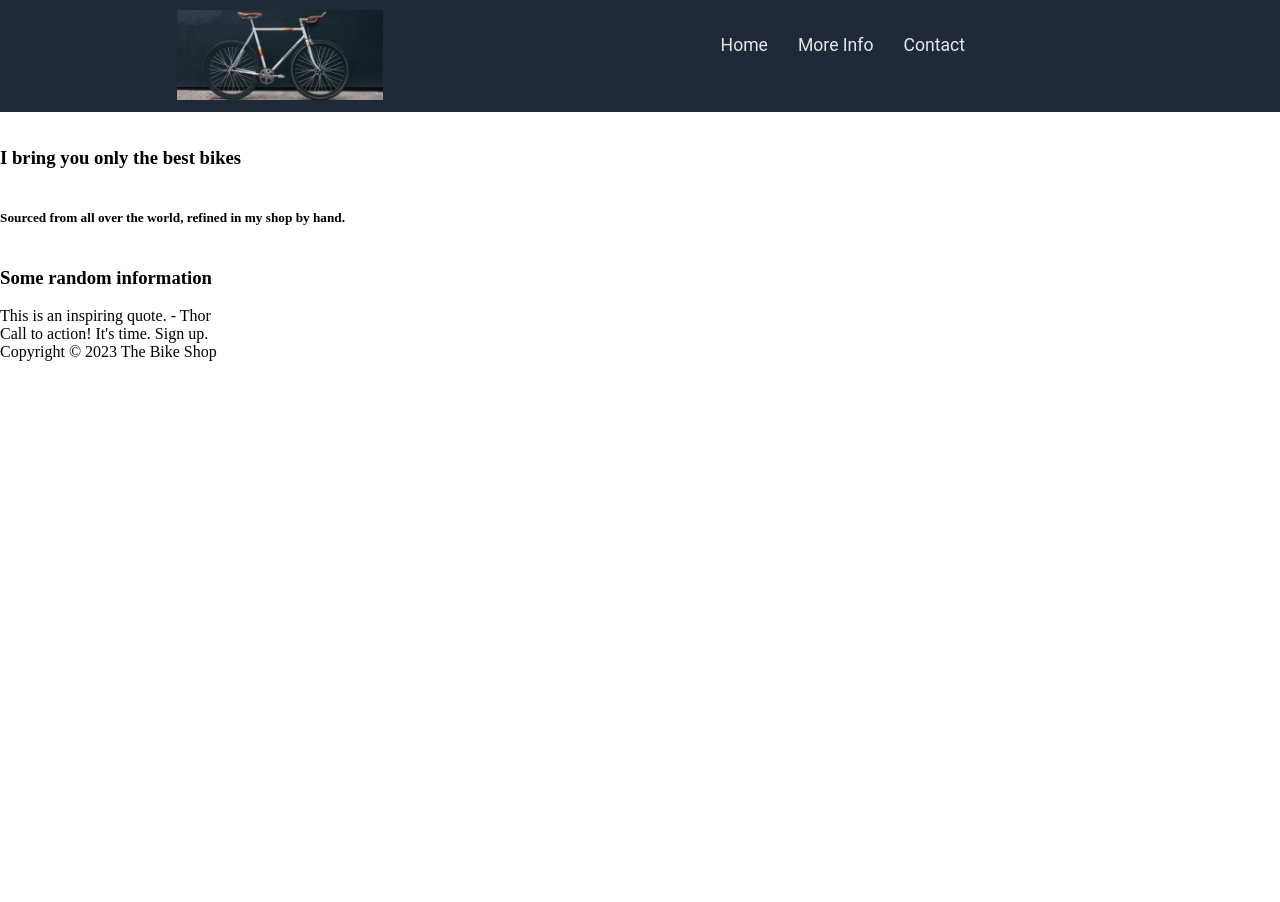
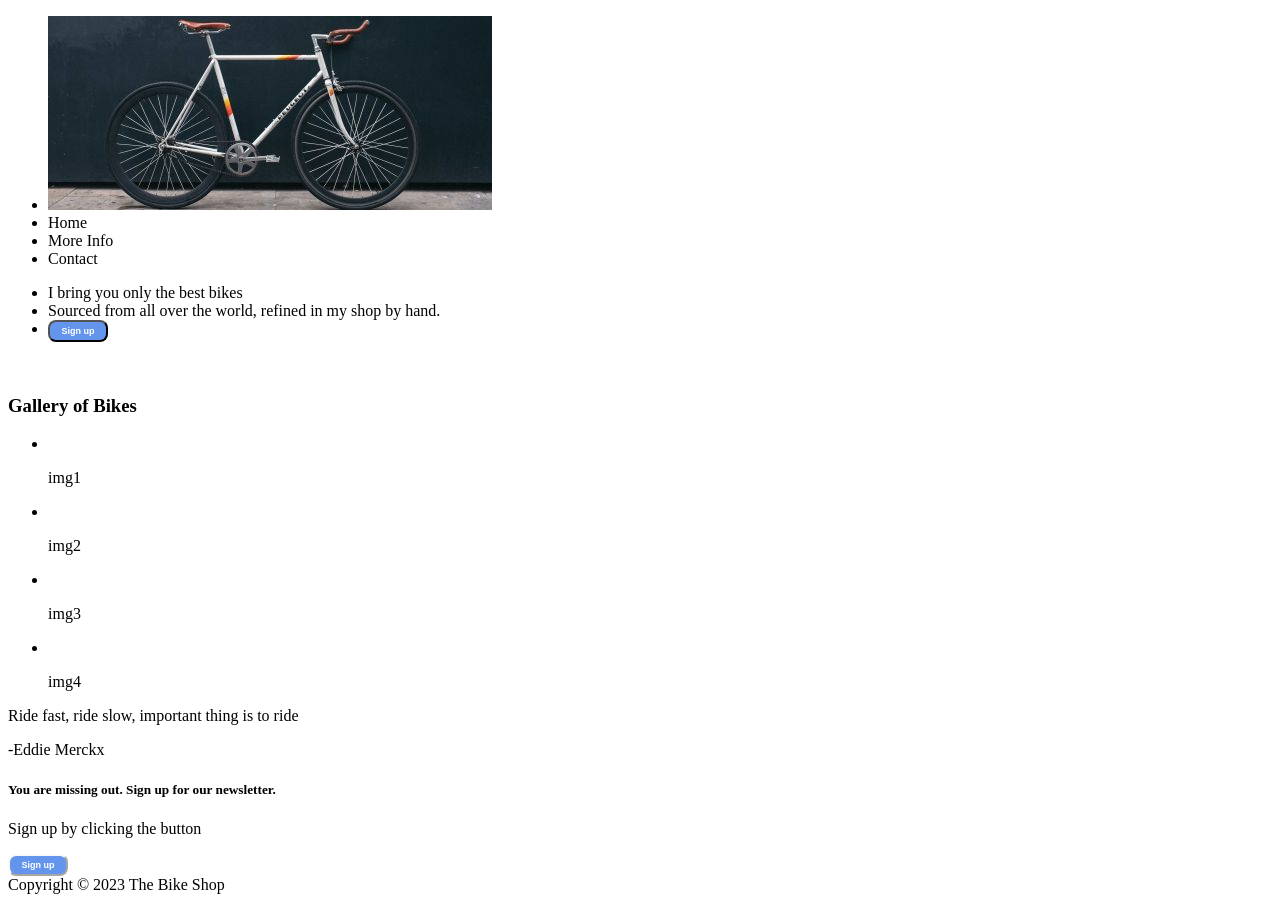
Before and after one commit to chrisvetek/OdinOne, a plain HTML site: page index.html in a window 1280 px wide. Before the commit the page ends 800 px from the top, so only its background shows below. Drawn offline with Linux system fonts and the light colour scheme.

Commit message:
resetting to redo css

```diff
--- a/index.html
+++ b/index.html
@@ -7,11 +7,11 @@
     <title>The Bike Shop</title>
 </head>
 <body>
-    <div class="flex-container">
+    <div>
         <ul>
             <div>
-                <li class="hlogo">
-                    <img src="images/robert-bye-bike.jpg" alt="Header Logo" height="90px">
+                <li>
+                    <img src="images/robert-bye-bike.jpg" alt="Header Logo">
                 </li>
             </div>
             <li>Home</li>
@@ -19,23 +19,33 @@
             <li>Contact</li>
         </ul>
     </div>
-    <div class="flex-container">
-        <h3>I bring you only the best bikes </h3>
-        <div>
-            <h5>Sourced from all over the world, refined in my shop by hand.</h5>
-        </div>
+    <div>
+        <ul>
+            <li>I bring you only the best bikes</li>
+            <li>Sourced from all over the world, refined in my shop by hand.</li>
+            <li><button class="button_header">Sign up</button></li>
+        </ul>
     </div>
-    <div class="flex-container">
-        <h3>Some random information</h3>
-
+    <div>
+        <img>
     </div>
-    <div class="flex-container">
-        This is an inspiring quote.
-        - Thor
+    <div>
+        <h3>Gallery of Bikes </h3>
+        <ul>
+            <li><img><p>img1</p></li>
+            <li><img><p>img2</p></li>
+            <li><img><p>img3</p></li>
+            <li><img><p>img4</p></li>
+        </ul>
     </div>
-    <div class="flex-container">
-        Call to action! It's time.  Sign up.
+    <div>
+        <p>Ride fast, ride slow, important thing is to ride</p>
+        <p>-Eddie Merckx</p>
     </div>
+    <div>
+        <h5>You are missing out. Sign up for our newsletter.</h5>
+        <p>Sign up by clicking the button</p>
+        <button class="button_footer">Sign up</button>
     <div>
         Copyright © 2023 The Bike Shop
     </div>
--- a/styles.css
+++ b/styles.css
@@ -4,44 +4,24 @@
 
 }
 
-.flex-container div {
-    flex: 1;
+.button_header {
+    background-color: cornflowerblue;
+    color: white;
+    border-radius: 8px;
+    font-size: 9px;
+    padding: 4px;
+    font-weight: bold;
+    width: 60px;
+    text-align: center;
 }
-
-.hlogo{
-    font-size: 24px;
-    color: #F9FAF8;
-    text-align: left;
-    padding-left: 80px;
-    padding-bottom:20px;
-    padding-top: 60px;
+.button_footer {
+    background-color: cornflowerblue;
+    color: white;
+    border-radius: 8px;
+    font-size: 9px;
+    padding: 4px;
+    font-weight: bold;
+    width: 60px;
+    text-align: center;
+    border-color: #F9FAF8;
 }
-
-.hlogo img {
-    padding-left: 80px;
-}
-
-ul {
-    background-color: #1F2937;
-    height: 100px;
-    list-style-type: none;
-    padding: 2px;
-    display: flex;
-    float:right;
-    padding-right: 300px;
-    padding-top: 10px;
-}
-
-li {
-    display: inline;
-    margin: 15px;
-    font-size: 18px;
-    color: #E5E7EB;
-    font: 1.1rem "Roboto", serif;
-    padding-top: 10px;
-}
-
-body {
-    margin: 0;
-    margin-top: -16px;
-}
```
